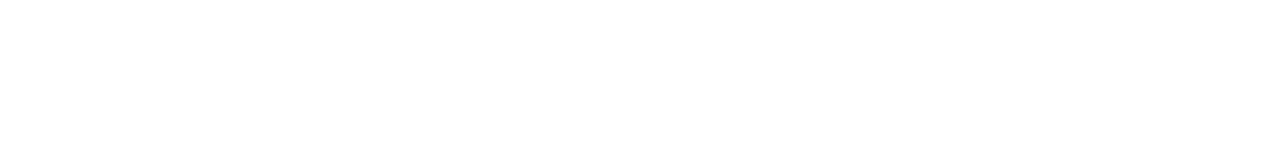
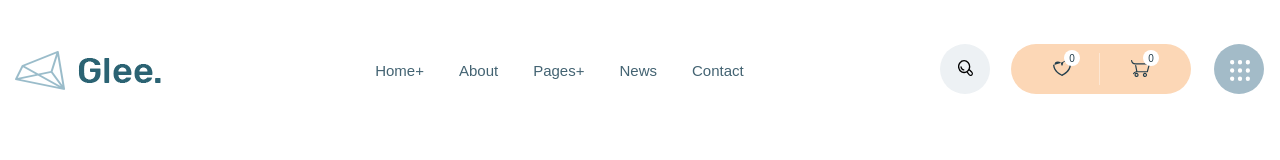
Before and after one commit to vyakhirev-d/glee, a website: page app/index.html in a window 1280 px wide. Drawn offline with nearby package versions, Linux system fonts and the light colour scheme; files that its build step writes are made by us from their sources.

Commit message:
added header, added fonts

```diff
--- a/app/index.html
+++ b/app/index.html
@@ -5,9 +5,59 @@
     <meta charset="UTF-8">
     <meta http-equiv="X-UA-Compatible" content="IE=edge">
     <meta name="viewport" content="width=device-width, initial-scale=1.0">
-    <title>Document</title>
+    <title>Glee</title>
     <link href="css/style.min.css" rel="stylesheet">
 </head>
+<header class="header">
+    <div class="container">
+        <div class="header__inner">
+            <a class="logo" href="#">
+                <img class="logo__img" src="images/logo.png" alt="logo">
+            </a>
+            <nav class="menu">
+                <ul class="menu__list">
+                    <li class="menu__list-item">
+                        <a class="menu__list-link" href="#">Home+</a>
+                    </li>
+                    <li class="menu__list-item">
+                        <a class="menu__list-link" href="#">About</a>
+                    </li>
+                    <li class="menu__list-item">
+                        <a class="menu__list-link" href="#">Pages+</a>
+                    </li>
+                    <li class="menu__list-item">
+                        <a class="menu__list-link" href="#">News</a>
+                    </li>
+                    <li class="menu__list-item">
+                        <a class="menu__list-link" href="#">Contact</a>
+                    </li>
+                </ul>
+            </nav>
+            <div class="user-nav">
+                    <a class="user-nav__link link__search" href="#">
+                        <img class="user-nav__item-img" src="images/icons/search-icon.svg" alt="search icon">
+                    </a>
+                    <a class="user-nav__item-link link__favorits" href="#">
+                        <img class="user-nav__item-img" src="images/icons/heart-icon.svg" alt="favorits icon">
+                        <div class="user-nav__number favorits__number">0</div>
+                    </a>
+                    <a class="user-nav__item-link link__cart" href="#">
+                        <img class="user-nav__item-img" src="images/icons/cart-icon.svg" alt="cart icon">
+                        <div class="user-nav__number cart__namber">0</div>
+                    </a>
+
+                    <a class="user-nav__item-link link__menu" href="#">
+                        <img class="user-nav__item-img" src="images/icons/menu-icon.svg" alt="button icon">
+                    </a>
+            </div>
+
+
+
+
+        </div>
+    </div>
+</header>
+
 
 <body>
 
--- a/app/scss/_fonts.scss
+++ b/app/scss/_fonts.scss
@@ -0,0 +1,45 @@
+@font-face {
+    font-family: 'DMSans-Bold', sans-serif;
+    font-weight: 700;
+    font-style: normal;
+    src: local('DMSans-Bold'),
+        url('../fonts/DMSans-Bold.woff2') format(woff2),
+        url('../fonts/DMSans-Bold.woff') format(woff);
+    font-display: swap;
+}
+@font-face {
+    font-family: 'DMSans-Medium', sans-serif;
+    font-weight: 500;
+    font-style: normal;
+    src: local('DMSans-Medium'),
+        url('../fonts/DMSans-Medium.woff2') format(woff2),
+        url('../fonts/DMSans-Medium.woff') format(woff);
+    font-display: swap;
+}
+@font-face {
+    font-family: 'DMSans-Regular', sans-serif;
+    font-weight: 400;
+    font-style: normal;
+    src: local('DMSans-Regular'),
+        url('../fonts/DMSans-Regular.woff2') format(woff2),
+        url('../fonts/DMSans-Regular.woff') format(woff);
+    font-display: swap;
+}
+@font-face {
+    font-family: 'Rubik-Medium', sans-serif;
+    font-weight: 500;
+    font-style: normal;
+    src: local('Rubik-Medium'),
+        url('../fonts/Rubik-Medium.woff2') format(woff2),
+        url('../fonts/Rubik-Medium.woff') format(woff);
+    font-display: swap;
+}
+@font-face {
+    font-family: 'Rubik-Regular', sans-serif;
+    font-weight: 400;
+    font-style: normal;
+    src: local('Rubik-Regular'),
+        url('../fonts/Rubik-Regular.woff2') format(woff2),
+        url('../fonts/Rubik-Regular.woff') format(woff);
+    font-display: swap;
+}
--- a/app/scss/_global.scss
+++ b/app/scss/_global.scss
@@ -1,53 +1,10 @@
-html {
-    box-sizing: border-box;
+body {
+    font-size: 16px;
+    line-height: 30px;
+    @extend %dmsans-700;
 }
-
-*,
-*::after,
-*::before {
-    box-sizing: inherit;
+.container {
+    max-width: 1800px;
+    margin: 0 auto;
+    padding: 0 15px;
 }
-
-ul[class],
-ol[class] {
-    padding: 0;
-}
-
-body,
-h1,
-h2,
-h3,
-h4,
-h5,
-h6,
-p,
-ul[class],
-ol[class],
-li,
-figure,
-figcaption,
-blockquote,
-dl,
-dd {
-    margin: 0;
-}
-
-ul[class] {
-    list-style: none;
-}
-
-img {
-    max-width: 100%;
-    display: block;
-}
-
-input,
-button,
-textarea,
-select {
-    font: inherit;
-}
-
-a {
-    text-decoration: none;
-}
--- a/app/scss/_vars.scss
+++ b/app/scss/_vars.scss
@@ -0,0 +1,21 @@
+$accent: #ffffff;
+%dmsans-700{
+    font-family: 'DMSans-Bold', sans-serif;
+    font-weight: 700;
+}
+%dmsans-500{
+    font-family: 'DMSans-Medium', sans-serif;
+    font-weight: 500;
+}
+%dmsans-400{
+    font-family: 'DMSans-Regular', sans-serif;
+    font-weight: 400;
+}
+%rubik-500{
+    font-family: 'Rubik-Medium', sans-serif;
+    font-weight: 500;
+}
+%rubik-400{
+    font-family: 'Rubik-Regular', sans-serif;
+    font-weight: 400;
+}
--- a/app/scss/style.scss
+++ b/app/scss/style.scss
@@ -1,5 +1,134 @@
-@import 'vars';
-@import 'fonts';
-@import 'reset';
-@import 'global';
-@import 'media';
+@import "vars";
+@import "fonts";
+@import "reset";
+@import "global";
+
+.header {
+    padding: 51px 0 55px;
+    &__inner {
+        display: flex;
+        justify-content: space-between;
+        align-items: center;
+    }
+}
+.menu {
+    &__list {
+        display: flex;
+    }
+    &__list-item + .menu__list-item {
+        padding-left: 35px;
+    }
+    &__list-link {
+        color: #436372;
+        @extend %rubik-500;
+        font-size: 15px;
+        line-height: 12px;
+    }
+}
+.user-nav {
+    display: flex;
+    padding-right: 15px;
+    &__item {
+        display: flex;
+        position: relative;
+    }
+    &__item-link {
+        padding-left: 80px;
+    }
+    .link__search {
+        position: relative;
+    }
+    .link__search::before {
+        position: absolute;
+        content: "";
+        width: 50px;
+        height: 50px;
+        background-color: #edf1f4;
+        border-radius: 50%;
+        top: -16px;
+        right: -17px;
+        z-index: -1;
+    }
+    .link__favorits {
+        position: relative;
+    }
+    .link__favorits::before {
+        position: absolute;
+        content: "";
+        width: 90px;
+        height: 50px;
+        background-color: #fcd7b6;
+        border-radius: 50px 0 0 50px;
+        top: -16px;
+        right: -30px;
+        z-index: -1;
+    }
+    .favorits__number {
+        color: #243f4d;
+        @extend %dmsans-400;
+        font-size: 10px;
+        line-height: 18px;
+        text-align: center;
+        position: absolute;
+        top: -10px;
+        right: -9px;
+        background-color: #ffffff;
+        border-radius: 50%;
+        width: 16px;
+        height: 16px;
+    }
+    .link__cart {
+        position: relative;
+        padding-left: 60px;
+    }
+    .link__cart::before {
+        position: absolute;
+        content: "";
+        width: 90px;
+        height: 50px;
+        background-color: #fcd7b6;
+        border-radius: 0 50px 50px 0;
+        top: -16px;
+        right: -41px;
+        z-index: -1;
+    }
+    .link__cart::after {
+        position: absolute;
+        content: "";
+        height: 32px;
+        width: 1px;
+        background-color: #fde7d3;
+        top: -7px;
+        right: 50px;
+    }
+    .cart__namber {
+        color: #243f4d;
+        @extend %dmsans-400;
+        font-size: 10px;
+        line-height: 18px;
+        text-align: center;
+        position: absolute;
+        top: -10px;
+        right: -9px;
+        background-color: #ffffff;
+        border-radius: 50%;
+        width: 16px;
+        height: 16px;
+    }
+    .link__menu {
+        position: relative;
+    }
+    .link__menu::before {
+        position: absolute;
+        content: "";
+        width: 50px;
+        height: 50px;
+        background-color: #a3bbc8;
+        border-radius: 50%;
+        top: -16px;
+        right: -14px;
+        z-index: -1;
+    }
+}
+
+@import "media";
```
Also changed, not shown: app/fonts/DMSans-Bold.woff (added), app/fonts/DMSans-Bold.woff2 (added), app/fonts/DMSans-Medium.woff (added), app/fonts/DMSans-Medium.woff2 (added), app/fonts/DMSans-Regular.woff (added), app/fonts/DMSans-Regular.woff2 (added), app/fonts/Rubik-Medium.woff (added), app/fonts/Rubik-Medium.woff2 (added), app/fonts/Rubik-Regular.woff (added), app/fonts/Rubik-Regular.woff2 (added), app/images/icons/cart-icon.svg (added), app/images/icons/heart-icon.svg (added), app/images/icons/menu-icon.svg (added), app/images/icons/search-icon.svg (added), 1 more files.
